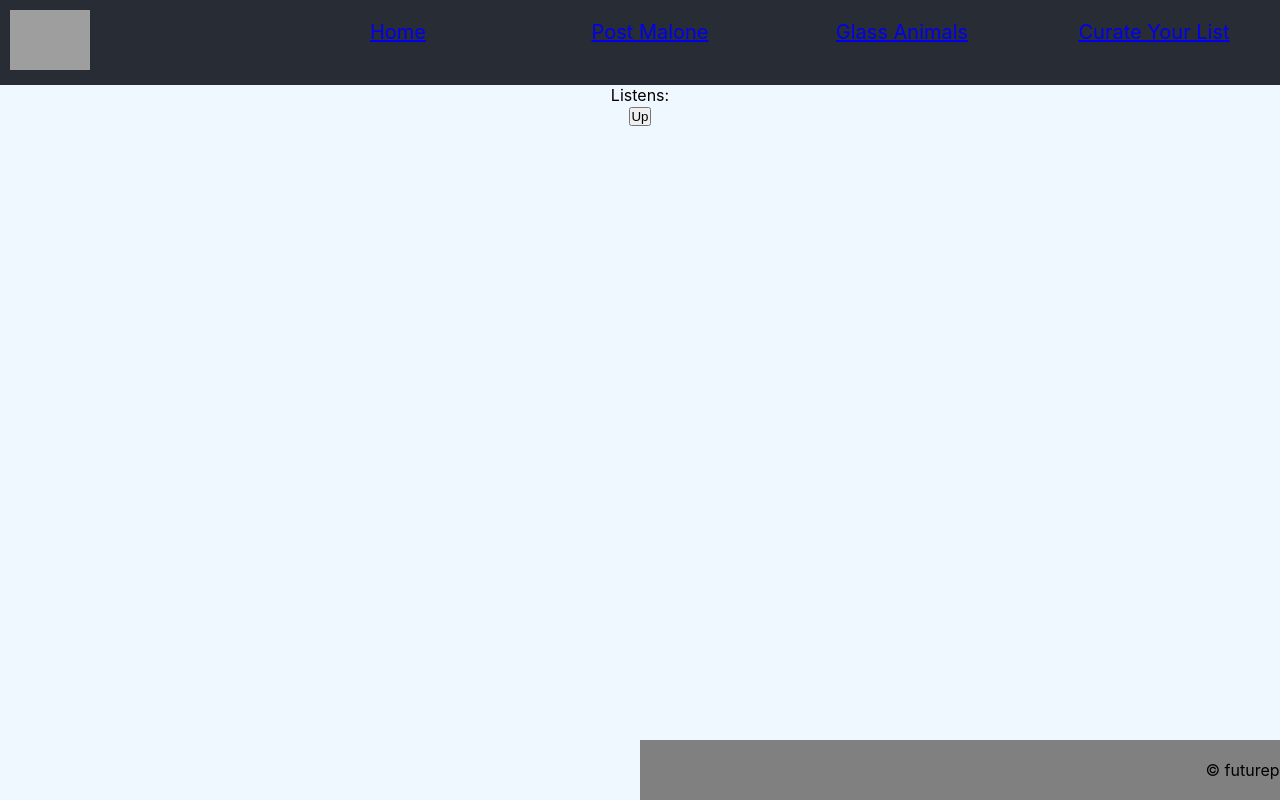
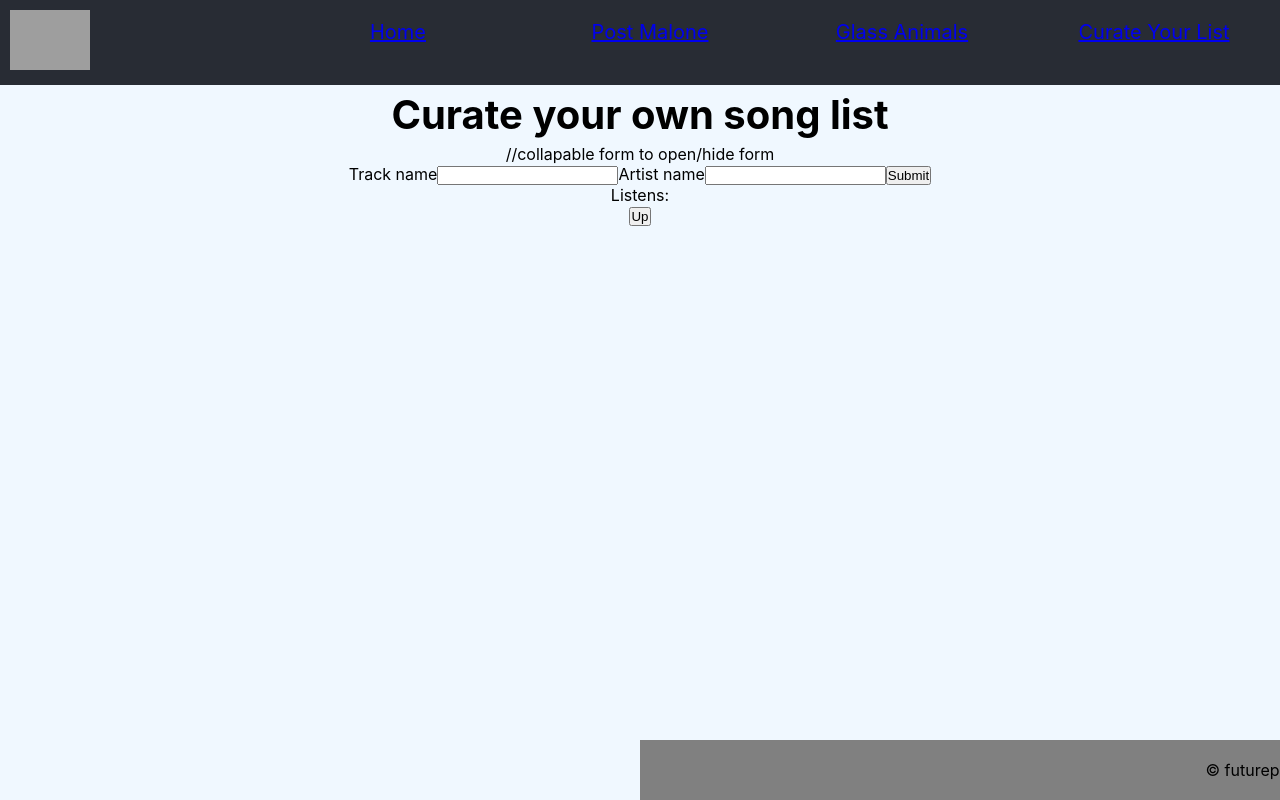
Before and after one commit to LaylaSouthcombe/music-app, a React (Create React App) app: page /curate in a window 1280 px wide. Built offline with nearby package versions, Linux system fonts and the light colour scheme; no server answers; grey boxes are pictures that could not be loaded.

Commit message:
add form and form functions

```diff
--- /dev/null
+++ b/src/components/Results/index.js
@@ -0,0 +1,25 @@
+import React, {useState, useEffect} from 'react'
+import axios from 'axios';
+//use redux so listens remain
+
+
+//have five result components
+
+
+const Results = ({ token, results }) => {
+    const [query, setQuery] = useState("")
+
+
+
+
+
+    return (
+        <>
+            <p>Listens:</p>
+            <button >Up</button>
+        </>
+
+    )
+}
+
+export default Results;
--- a/src/components/SongForm/index.js
+++ /dev/null
@@ -1,49 +0,0 @@
-import React, {useState, useEffect} from 'react'
-import axios from 'axios';
-//use redux so listens remain
-const SongForm = ({ token }) => {
-    const [query, setQuery] = useState("")
-
-    useEffect(() => {
-        const config = {
-            method: 'GET',
-            url: 'https://api.spotify.com/v1/search?q=track:youth+artist:glass%20animals&type=track&offset=0&limit=5',
-            headers: {
-                'Authorization': 'Bearer ' + token,
-                'Content-Type': 'application/json'
-            }
-          };
-        //   const fetchSong = async () => {
-        //     axios(config)
-        //         .then(function (response) {
-        //             // console.log(JSON.stringify(response.data));
-        //             console.log(response.data.tracks.items[0].id);
-        //         })
-        //         .catch(function (error) {
-        //             console.log(error);
-        //         });
-        //   }
-
-          const fetchSong = async () => {
-            const { data } = await axios(config)
-            console.log(data)
-                    // console.log(JSON.stringify(response.data));
-                    console.log(data.tracks.items[0].id);
-          }
-
-          fetchSong()
-
-      }, [ token ])
-
-
-
-    return (
-        <>
-            <p>Listens:</p>
-            <button >Up</button>
-        </>
-
-    )
-}
-
-export default SongForm;
--- a/src/components/index.js
+++ b/src/components/index.js
@@ -2,4 +2,4 @@ export { default as Songs } from './Songs';
 export { default as ArtistInfo } from './ArtistInfo';
 export { default as Listens } from './Listens';
 export { default as FaveButton } from './FaveButton';
-export { default as SongForm } from './SongForm';
+export { default as Results } from './Results';
--- a/src/pages/Curate/index.js
+++ b/src/pages/Curate/index.js
@@ -1,5 +1,5 @@
 import React, { useState, useEffect } from 'react';
-import { SongForm } from '../../components'
+import { Songs, Results } from '../../components'
 import axios from 'axios';
 const qs = require('qs');
 const data = qs.stringify({
@@ -7,8 +7,14 @@ const data = qs.stringify({
   });
 
 function Curate () {
+    const [songs, setSongs] = useState([])
+    const [results, setResults] = useState([])
+    const [token, setToken] = useState([])
+    const [query, setQuery] = useState("")
+    const [error, setError] = useState("")
+    const [track, setTrack] = useState("")
+    const [artist, setArtist] = useState("")
 
-    const [token, setToken] = useState([])
 
     useEffect(() => {
         const config = {
@@ -35,13 +41,98 @@ function Curate () {
         fetchToken()
 
     }, [])
-
-console.log('outside token', token)
+    // console.log('outside token', token)
 
 
+    useEffect(() => {
 
+        //   const fetchSong = async () => {
+        //     axios(config)
+        //         .then(function (response) {
+        //             // console.log(JSON.stringify(response.data));
+        //             console.log(response.data.tracks.items[0].id);
+        //         })
+        //         .catch(function (error) {
+        //             console.log(error);
+        //         });
+        //   }
+
+        const fetchSong = async (query) => {
+            try {
+                const url =`https://api.spotify.com/v1/search?q=${query}&type=track&offset=0&limit=5`
+              const config = {
+                method: 'GET',
+                url: url,
+                headers: {
+                    'Authorization': 'Bearer ' + token,
+                    'Content-Type': 'application/json'
+                }
+            };
+            const { data } = await axios(config)
+            console.log(data)
+                    // console.log(JSON.stringify(response.data));
+                    console.log(data.tracks.items[0].id);
+            const items = data.tracks.items
+            const idArray = []
+            for(let i = 0; i < items.length; i++){
+                idArray.push(items[i].id)
+            }
+            setResults(idArray)
+            }catch(err) {
+                setError(err)
+            }
+
+        }
+        const timeoutId = setTimeout(() => {
+            fetchSong(query)
+          }, 400);
+
+        return () => {
+            clearTimeout(timeoutId)
+        }
+        // fetchSong()
+
+    }, [ token, query ])
+
+console.log(results)
+
+    const onTrackInputChange = (e) => {
+        setTrack(e.target.value)
+    }
+    const onArtistInputChange = (e) => {
+        setArtist(e.target.value)
+    }
+
+    const onFormSubmit = (e) => {
+        e.preventDefault()
+        const trackStr = track.replace(" ", "%20")
+        const artistStr = artist.replace(" ", "%20")
+        const query = `track:${trackStr}+artist:${artistStr}`
+        console.log(query)
+        setQuery(query)
+        setTrack('')
+        setArtist('')
+    }
       return (
-        <SongForm token={token}/>
+          <>
+            <h1>Curate your own song list</h1>
+            //collapable form to open/hide form
+            <form onSubmit={onFormSubmit}>
+                <label htmlFor="track">Track name</label>
+                <input type="text" id="track" value={track} onChange={onTrackInputChange}/>
+                <label htmlFor="artist">Artist name</label>
+                <input type="text" id="artist" value={artist} onChange={onArtistInputChange}/>
+                <input type="submit"></input>
+            </form>
+            <Results results={results}/>
+            <Songs songs={songs}/>
+          </>
+
+
+//want form in curate page
+
+//takes int id of onFormSubmit useEffect to populate
+//when click plus, adds a ssong to the song list that is fed into the songs component
 
 
 //brings back 5 results
@@ -52,16 +143,10 @@ console.log('outside token', token)
 
       );
     }
-    // return(
-    //     <h1>Curate your own song list</h1>
-
-    // )
-// }
 
 //form that adds a song component underneath
 //finds spotify id from spotify api
 
 
-// https://open.spotify.com/embed/track/${spotifyId}?utm_source=generator&theme=0
 
 export default Curate;
```
